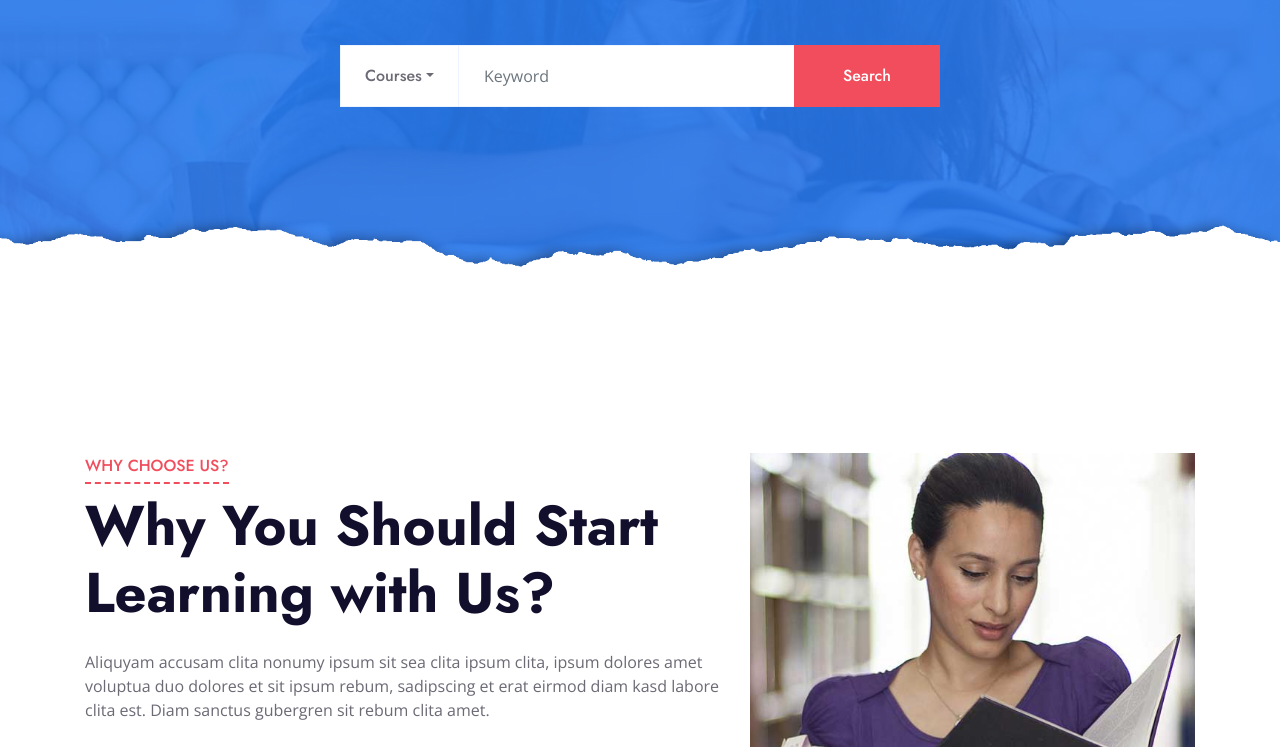
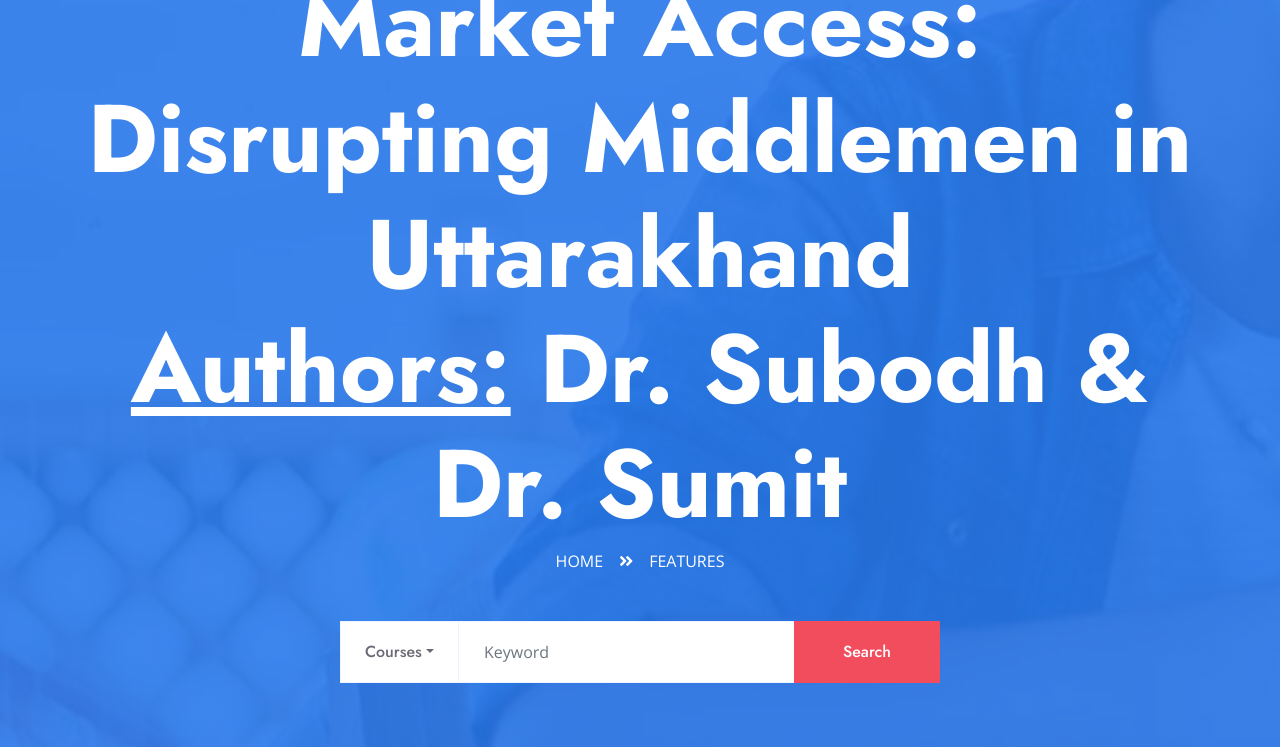
Before and after one commit to ijtemt/inspira.kje.us, a plain HTML site: page product/iakom84621.html in a window 1280 px wide. Shown: the part 504-1251 px from the top of the page. Drawn offline with nearby package versions, Linux system fonts and the light colour scheme; files whose address does not match are found by name.

Commit message:
Add files via upload

```diff
--- a/product/iakom84621.html
+++ b/product/iakom84621.html
@@ -95,7 +95,7 @@
     <!-- Header Start -->
     <div class="jumbotron jumbotron-fluid page-header position-relative overlay-bottom" style="margin-bottom: 90px;">
         <div class="container text-center py-5">
-            <h1 class="text-white display-1">Author: Dr. Subodh and Dr. Sumit</h1>
+            <h1 class="text-white display-1"><u>Case Title:</u> Digital Platforms for Farmer Market Access: Disrupting Middlemen in Uttarakhand <br><u>Authors:</u> Dr. Subodh & Dr. Sumit</h1>
             <div class="d-inline-flex text-white mb-5">
                 <p class="m-0 text-uppercase"><a class="text-white" href="">Home</a></p>
                 <i class="fa fa-angle-double-right pt-1 px-3"></i>
```
